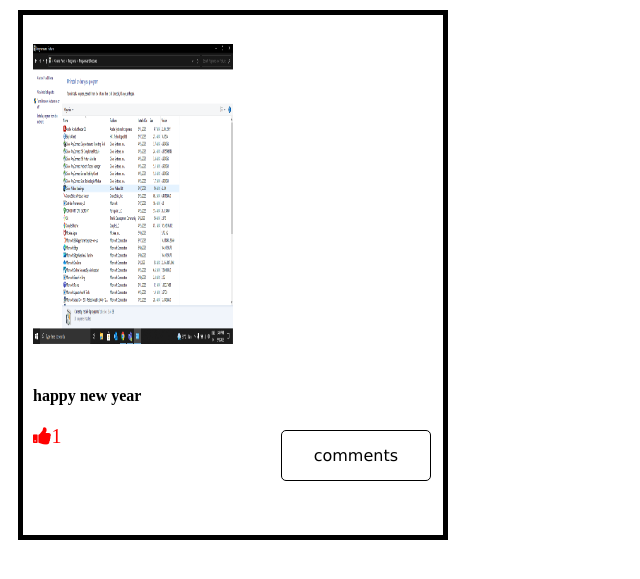
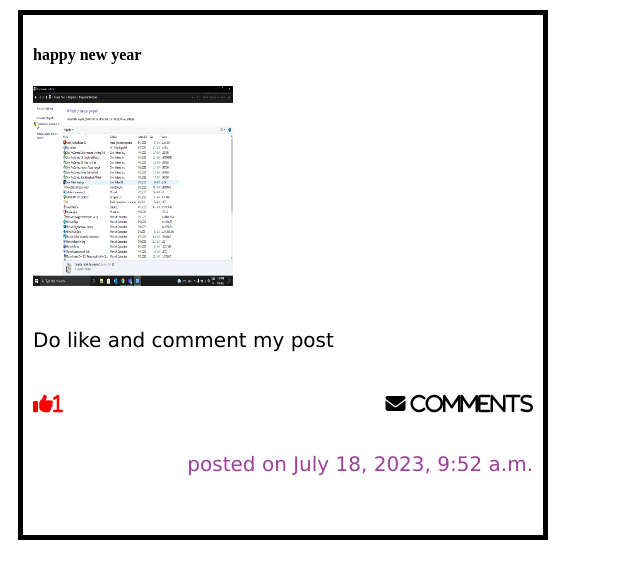
Before and after one commit to sandeepkota312/Messages_post, a Django app: page /postList/ in a window 1280 px wide. Shown: the part 54-633 px from the top of the page, without its empty margins (0-640 px from the left). Run offline with Django 4.2, Linux system fonts and the light colour scheme; a user stored in the database is signed in; data comes from the database, SQL or seed files in the repository; both versions use the stored data as it was after the commit; some libraries are stand-ins or nearby versions.

Commit message:
changed templates

```diff
--- a/messages_app/posts/templates/postList.html
+++ b/messages_app/posts/templates/postList.html
@@ -12,6 +12,7 @@
     <link rel="stylesheet" href="https://cdnjs.cloudflare.com/ajax/libs/font-awesome/4.7.0/css/font-awesome.min.css">
     <link rel="stylesheet" type="text/css" href="{% static 'styles.css' %}">
 	<script src="https://ajax.googleapis.com/ajax/libs/jquery/1.12.0/jquery.min.js"></script>
+    <script src='https://kit.fontawesome.com/a076d05399.js' crossorigin='anonymous'></script>
     <script src="{% static 'likes.js' %}"></script>
     <style>
         body {
@@ -62,24 +63,28 @@
         </div>
     </nav>
     {% for post in posts %}
-    <ul style="border-style: solid; background-color: white; position:relative; width: 400px; height: 500px; border: 5px solid rgb(0, 0, 0); padding: 10px; margin: 10px;">
+    <ul style="border-style: solid; background-color: white; position:relative; width: 500px; height: 500px; border: 5px solid rgb(0, 0, 0); padding: 10px; margin: 10px;">
         <h3>{{post.user.first_name}} {{post.user.last_name}}</h3>
+        <h4 style="border-style: hidden">{{ post.title }}</h4>
         {% if post.image %}
-        <img src="{{ post.image.url }}" width="200" height="300">
+        <img src="{{ post.image.url }}" width="200" height="200">
         {% else %}
         <p style="text-align: left;"> No image</p>
         {% endif %}
         <br>
         <br>
-        <h4 style="border-style: hidden">{{ post.title }}</h4>
-        {% comment %} <p style="color:black; float:left;">{{ post.message }}</p> {% endcomment %}
-        {% comment %} <br> {% endcomment %}
+        <p style="color:black; float:left;">{{ post.message }}</p>
+        <br>
 
         <p style="text-align: left;">
-            <i id="like{{post.id}}" data-post-id="{{ post.id }}" style="float: left;"  class="fa fa-thumbs-up like-button">{{ post.likes.count }}</i>
-            <a class="button button4" style="float: right; color:black;" href="/postList/{{ post.id }}/comments">comments</a>
+            <br>
+            <br>
+            <a id="like{{post.id}}" data-post-id="{{ post.id }}" style="float: left;"  class="fa fa-thumbs-up like-button">{{ post.likes.count }}</a>
+            {% comment %} <br> {% endcomment %}
+            <a class='fa fa-envelope' style="float: right; color:black; text-decoration: none;" href="/postList/{{ post.id }}/comments"> comments</a>
         </p>
-        <!-- <p style="text-align: right;color: rgb(157, 64, 156);">posted on {{ post.posted_date }}</p> -->
+        <br>
+        <p style="text-align: right;color: rgb(157, 64, 156);">posted on {{ post.posted_date }}</p>
     </ul>
 
     {% endfor %}
```
Also changed, not shown: messages_app/posts/templates/my_posts.html (+15 -7 lines), messages_app/db.sqlite3, messages_app/media/images/Screenshot_1.png (added), messages_app/media/images/Screenshot_13.png (added).
